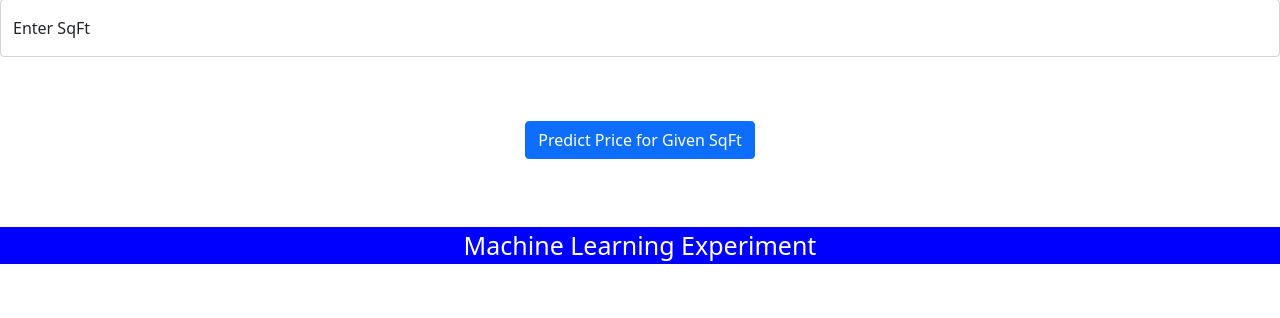
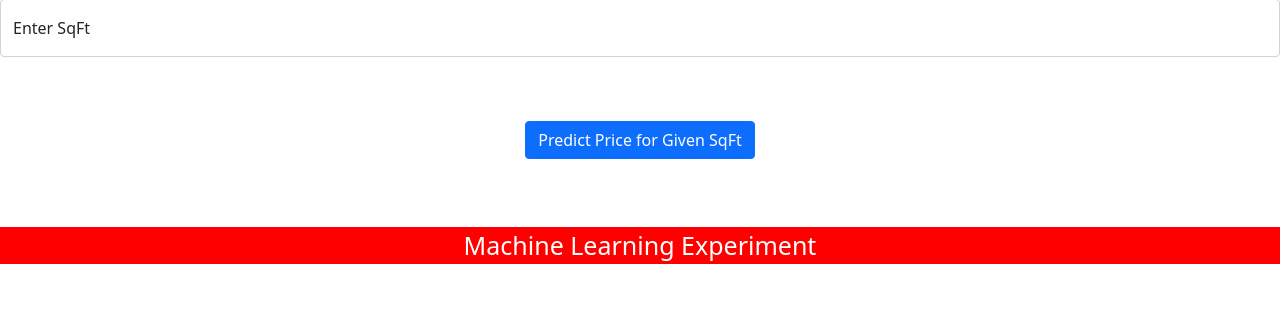
Before and after one commit to aaryasharma257/multiple-regression, a Flask app: page / in a window 1280 px wide. Shown: the part 285-603 px from the top of the page. Run offline with Flask 2, Linux system fonts and the light colour scheme; parts of the project's set-up code (start-up, migrations or seed data) failed here and were passed over.

Commit message:
Update index.html

```diff
--- a/templates/index.html
+++ b/templates/index.html
@@ -54,7 +54,7 @@ div {text-align: center;}
 
 </div>
 
-<div class="" style="background-color:blue;" >
+<div class="" style="background-color:red;" >
 <div class="clearfix">
 
 <div class="col-md-12">
```
